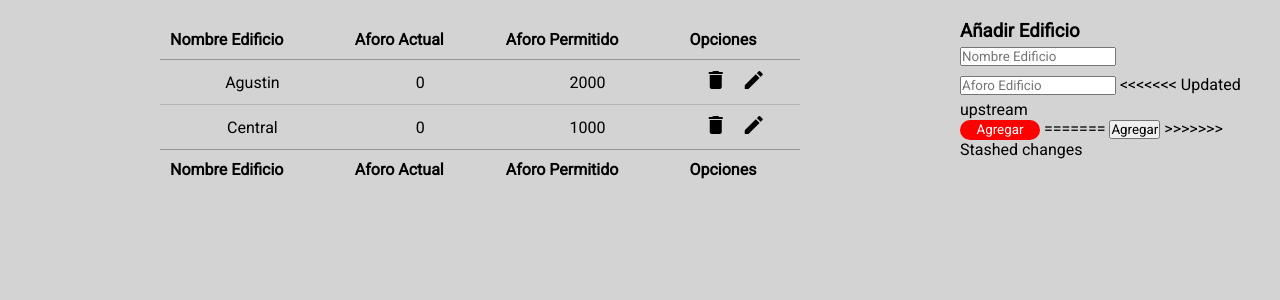
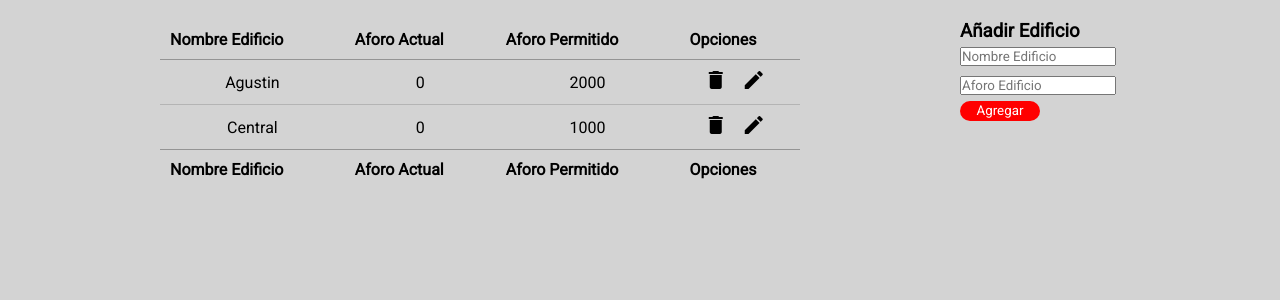
Before and after one commit to Marchel0/proyecto1, a PHP site: page /mantenedor.php in a window 1280 px wide. Shown: the part 80-380 px from the top of the page. Run offline with PHP 8.4, Linux system fonts and the light colour scheme; data comes from the database, SQL or seed files in the repository; data that the repository does not hold is empty; some libraries are stand-ins or nearby versions.

Commit message:
Update mantenedor.php

```diff
--- a/mantenedor.php
+++ b/mantenedor.php
@@ -59,16 +59,12 @@
             <input type="text" placeholder="Nombre Edificio" name="nombre_edificio">
             <br>
             <input type="text" placeholder="Aforo Edificio" name="aforo_total">
-<<<<<<< Updated upstream
             <br>
-            <button class="boton_ingresar" type="submit">Agregar</button>
-=======
-            <button type="submit" onclick="if(confirm('¿Está seguro que desea añadir este edificio?')){
+            <button class="boton_ingresar" type="submit" onclick="if(confirm('¿Está seguro que desea añadir este edificio?')){
             this.form.submit();
             alert('Edificio registrado con éxito');}
             else{ alert('Operacion Cancelada');
             }">Agregar</button>
->>>>>>> Stashed changes
         </form>
         </div>
 
```
